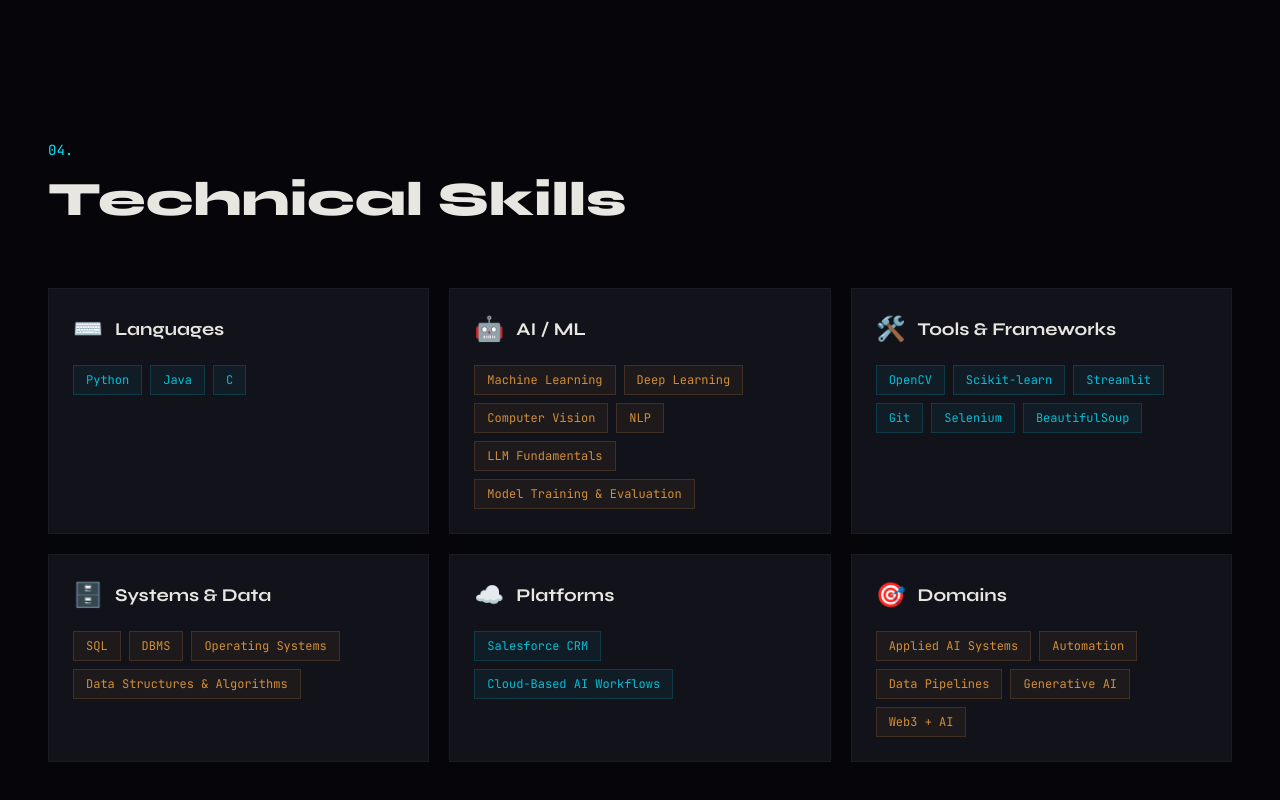
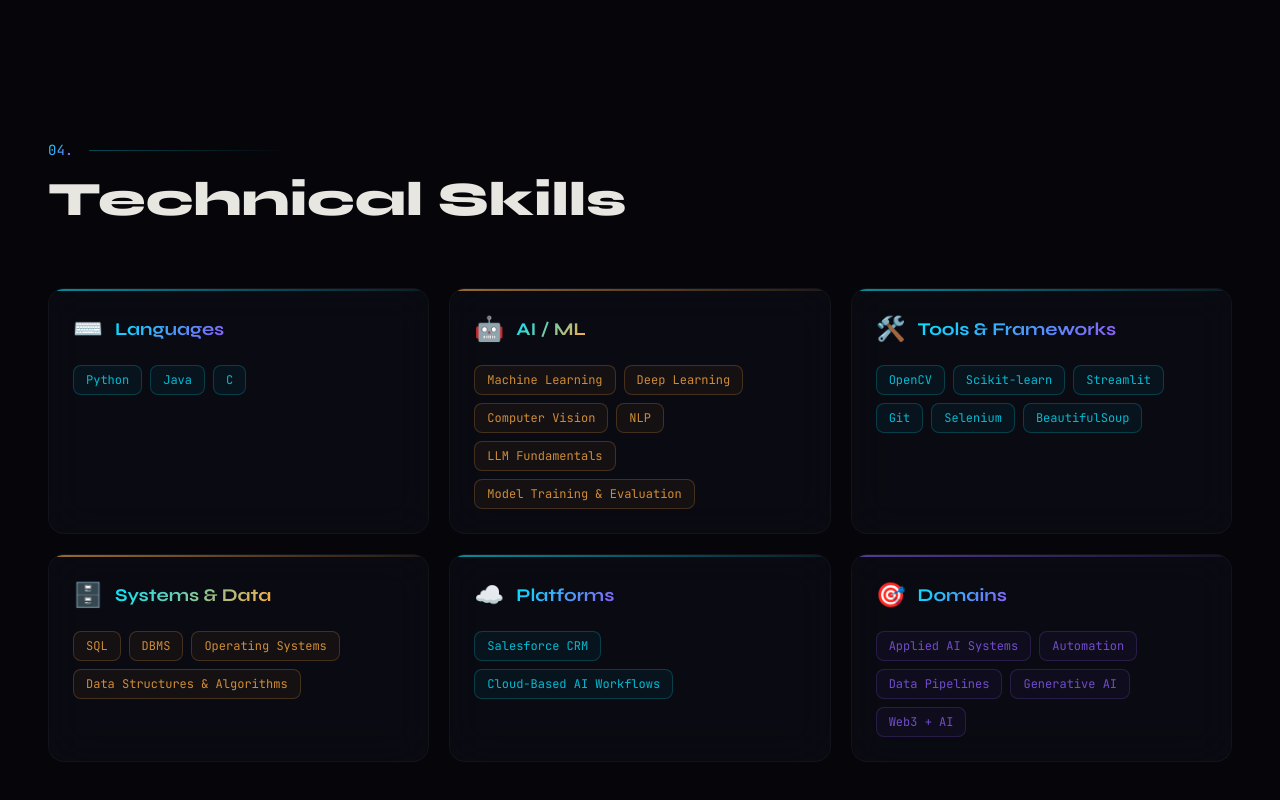
Before and after one commit to Harshavardhan1636/portfolio-v2, a Next.js app: page / in a window 1280 px wide. Shown: the part 3513-4313 px from the top of the page. Built offline with nearby package versions, Linux system fonts and the light colour scheme.

Commit message:
feat: upgrade Skills with gradient borders, headers, staggered tags

```diff
--- a/src/components/Skills.tsx
+++ b/src/components/Skills.tsx
@@ -2,13 +2,14 @@
 
 import { motion, useInView } from "framer-motion";
 import { useRef } from "react";
+import GradientText from "./GradientText";
 
 const SKILL_CATEGORIES = [
   {
     title: "Languages",
     icon: "⌨️",
     skills: ["Python", "Java", "C"],
-    color: "cyan",
+    accent: "cyan",
   },
   {
     title: "AI / ML",
@@ -21,7 +22,7 @@ const SKILL_CATEGORIES = [
       "LLM Fundamentals",
       "Model Training & Evaluation",
     ],
-    color: "amber",
+    accent: "amber",
   },
   {
     title: "Tools & Frameworks",
@@ -34,19 +35,19 @@ const SKILL_CATEGORIES = [
       "Selenium",
       "BeautifulSoup",
     ],
-    color: "cyan",
+    accent: "cyan",
   },
   {
     title: "Systems & Data",
     icon: "🗄️",
     skills: ["SQL", "DBMS", "Operating Systems", "Data Structures & Algorithms"],
-    color: "amber",
+    accent: "amber",
   },
   {
     title: "Platforms",
     icon: "☁️",
     skills: ["Salesforce CRM", "Cloud-Based AI Workflows"],
-    color: "cyan",
+    accent: "cyan",
   },
   {
     title: "Domains",
@@ -58,9 +59,30 @@ const SKILL_CATEGORIES = [
       "Generative AI",
       "Web3 + AI",
     ],
-    color: "amber",
+    accent: "violet",
   },
 ];
+
+const accentColors: Record<string, { border: string; text: string; bg: string; hover: string }> = {
+  cyan: {
+    border: "border-cyan/20",
+    text: "text-cyan/80",
+    bg: "bg-cyan/5",
+    hover: "hover:bg-cyan/10 hover:border-cyan/30",
+  },
+  amber: {
+    border: "border-amber/20",
+    text: "text-amber/80",
+    bg: "bg-amber/5",
+    hover: "hover:bg-amber/10 hover:border-amber/30",
+  },
+  violet: {
+    border: "border-violet/20",
+    text: "text-violet/80",
+    bg: "bg-violet/5",
+    hover: "hover:bg-violet/10 hover:border-violet/30",
+  },
+};
 
 export default function Skills() {
   const ref = useRef(null);
@@ -78,8 +100,10 @@ export default function Skills() {
           className="mb-16"
         >
           <div className="flex items-center gap-4 mb-4">
-            <span className="font-mono text-sm text-cyan">04.</span>
-            <div className="hr-accent flex-1 max-w-[200px]" />
+            <span className="font-mono text-sm">
+              <GradientText>04.</GradientText>
+            </span>
+            <div className="flex-1 max-w-[200px] h-px bg-gradient-to-r from-cyan/30 to-transparent" />
           </div>
           <h2 className="font-display font-extrabold text-4xl md:text-5xl text-cream">
             Technical Skills
@@ -87,18 +111,33 @@ export default function Skills() {
         </motion.div>
 
         <div className="grid sm:grid-cols-2 lg:grid-cols-3 gap-5">
-          {SKILL_CATEGORIES.map((cat, i) => (
+          {SKILL_CATEGORIES.map((cat, i) => {
+            const colors = accentColors[cat.accent];
+            return (
               <motion.div
                 key={cat.title}
                 initial={{ opacity: 0, y: 20 }}
                 animate={isInView ? { opacity: 1, y: 0 } : {}}
                 transition={{ duration: 0.5, delay: 0.15 * i }}
-              className="group bg-noir-card border border-noir-border p-6 hover:border-cyan/20 transition-all duration-500"
+                className="glass glass-hover p-6 relative overflow-hidden"
               >
+                {/* Gradient top border */}
+                <div
+                  className={`absolute top-0 left-0 right-0 h-0.5 ${
+                    cat.accent === "cyan"
+                      ? "bg-gradient-to-r from-cyan/60 to-cyan/10"
+                      : cat.accent === "amber"
+                      ? "bg-gradient-to-r from-amber/60 to-amber/10"
+                      : "bg-gradient-to-r from-violet/60 to-violet/10"
+                  }`}
+                />
+
                 <div className="flex items-center gap-3 mb-5">
                   <span className="text-2xl">{cat.icon}</span>
-                <h3 className="font-display font-bold text-cream text-lg">
+                  <h3 className="font-display font-bold text-lg">
+                    <GradientText variant={cat.accent === "amber" ? "warm" : "primary"}>
                       {cat.title}
+                    </GradientText>
                   </h3>
                 </div>
 
@@ -109,18 +148,15 @@ export default function Skills() {
                       initial={{ opacity: 0, scale: 0.8 }}
                       animate={isInView ? { opacity: 1, scale: 1 } : {}}
                       transition={{ delay: 0.3 + i * 0.1 + j * 0.05 }}
-                    className={`font-mono text-xs px-3 py-1.5 border transition-all duration-300 cursor-default ${
-                      cat.color === "cyan"
-                        ? "text-cyan/80 border-cyan/15 bg-cyan/5 hover:bg-cyan/10 hover:border-cyan/30"
-                        : "text-amber/80 border-amber/15 bg-amber/5 hover:bg-amber/10 hover:border-amber/30"
-                    }`}
+                      className={`font-mono text-xs px-3 py-1.5 border rounded-lg transition-all duration-300 cursor-default ${colors.text} ${colors.border} ${colors.bg} ${colors.hover}`}
                     >
                       {skill}
                     </motion.span>
                   ))}
                 </div>
               </motion.div>
-          ))}
+            );
+          })}
         </div>
       </div>
     </section>
```
Lines whose indentation alone changed are shown as unchanged.
